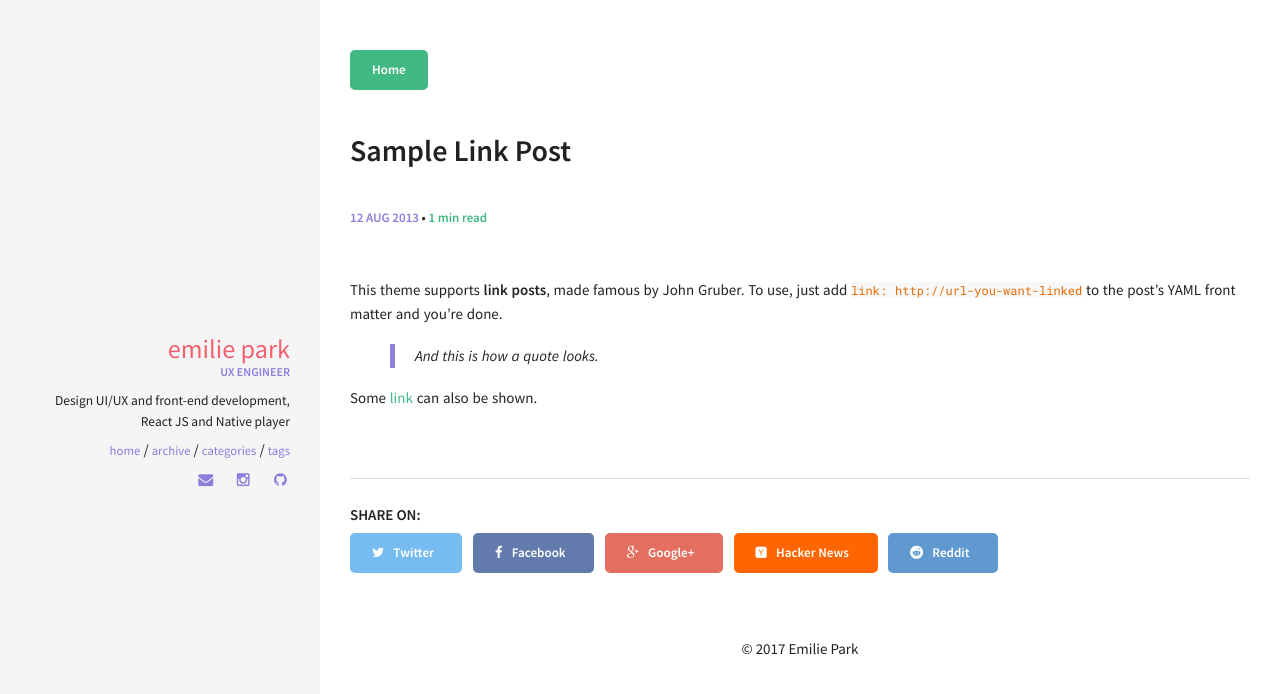
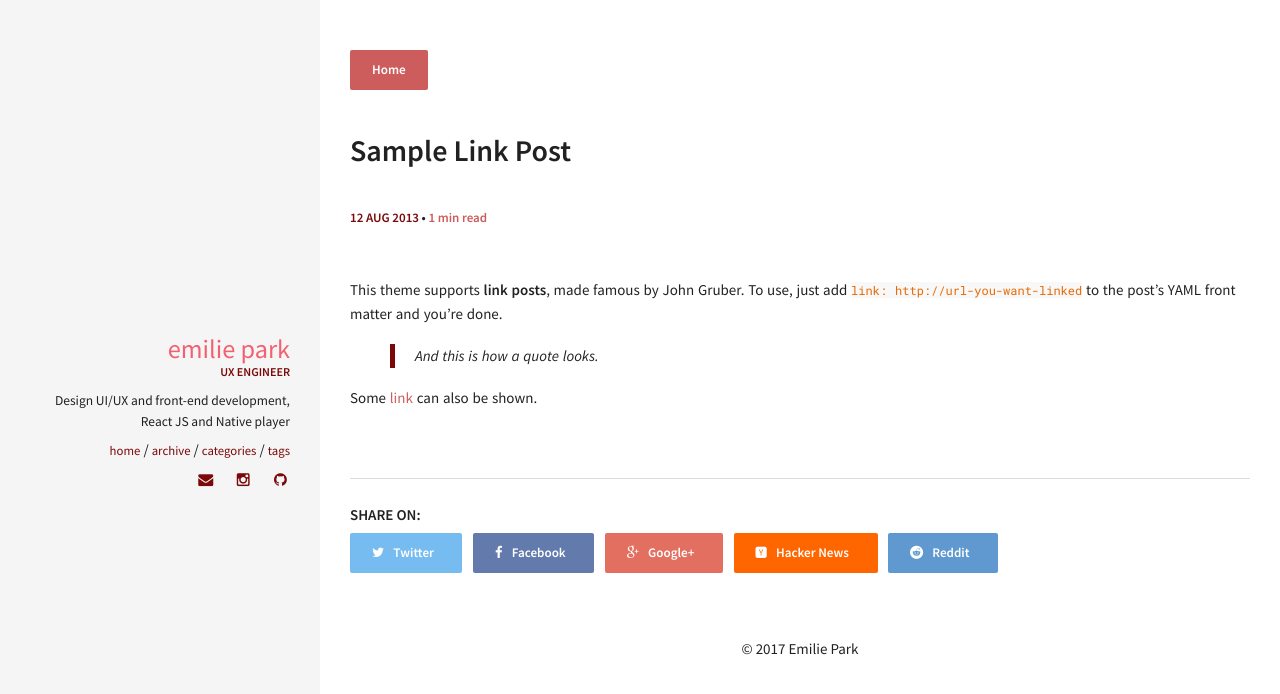
Before and after one commit to emiliempark/emiliempark.github.io, a Jekyll site: the page built from _posts/2013-08-12-sample-link-post.md, in a window 1280 px wide. Shown: the top 694 px of the page. Built offline with Jekyll 4.4.1, drawn with Linux system fonts in a browser that asks for light colours.

Commit message:
Added custom styling to ben

```diff
--- a/_config.yml
+++ b/_config.yml
@@ -34,7 +34,7 @@ kramdown:
 #
 owner:
   name: Emilie Park
-  avatar:
+  # avatar:
   job: "UX Engineer"
   bio: "Design UI/UX and front-end development, React JS and Native player"
   email: emiliempark@gmail.com
--- a/_sass/components/_buttons.scss
+++ b/_sass/components/_buttons.scss
@@ -15,15 +15,14 @@
   border-style: solid !important;
   border-color: $primary;
   text-decoration: none !important;
-  border-radius: 5px;
+  border-radius: 2px;
   &:visited {
     color: $white;
     border-color: $primary;
   }
   &:hover {
-    background-color: $white;
-    color: $primary;
-    border-color: $primary;
+    background-color: darken($primary, 5%);
+    color: #fff;
   }
 }
 
--- a/_sass/components/_variables.scss
+++ b/_sass/components/_variables.scss
@@ -55,8 +55,8 @@ $text-color:       rgba(0, 0, 0, 0.87) !default;
 $background-color: #f5f5f5;
 
 $white:            #fff;
-$primary:          #42b983;
-$secondary:        #8d7edc;
+$primary:          #CD5C5C;
+$secondary:        #7b0909;
 $success:          #65e892;
 $danger:           #f83e4b;
 $warning:          #F5A623;
--- a/css/main.scss
+++ b/css/main.scss
@@ -18,6 +18,7 @@
 @import "components/grid";
 @import "components/typography";
 @import "components/buttons";
+@import "components/tags";
 @import "components/syntax-highlighting";
 
 // Pages styling
```
Also changed, not shown: _sass/components/_tags.scss (added).
